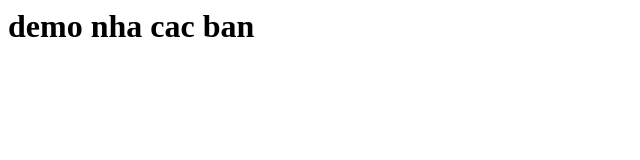
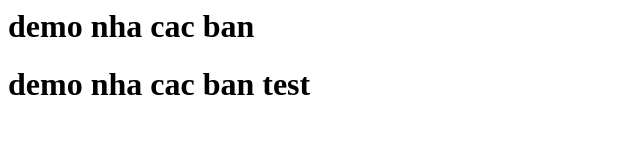
Before and after one commit to luong-tdl/github-demo, a plain HTML site: page index.html in a window 1280 px wide. Shown: the whole page, without its empty margins (0-640 px from the left). Drawn offline with Linux system fonts and the light colour scheme.

Commit message:
readme changes

```diff
--- a/index.html
+++ b/index.html
@@ -1 +1,2 @@
 <h1>demo nha cac ban</h1>
+<h1>demo nha cac ban test</h1>
```
